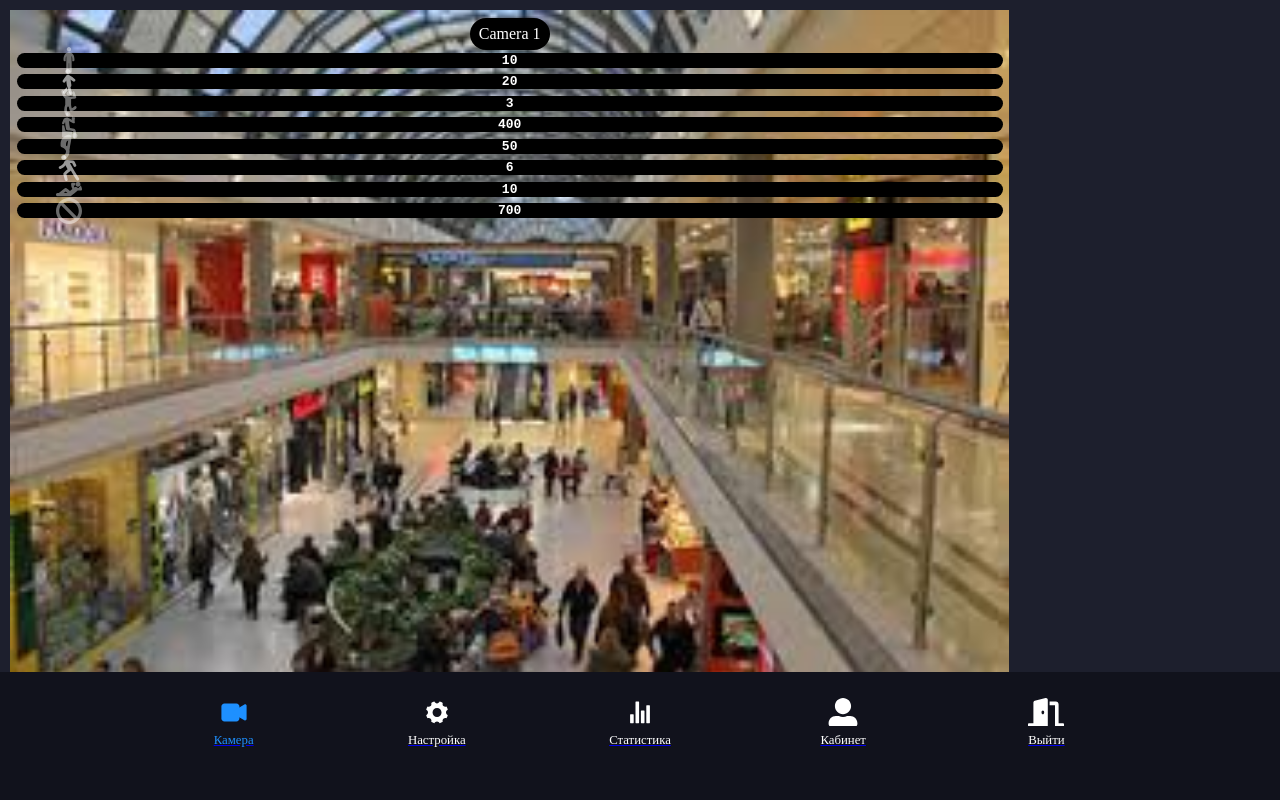
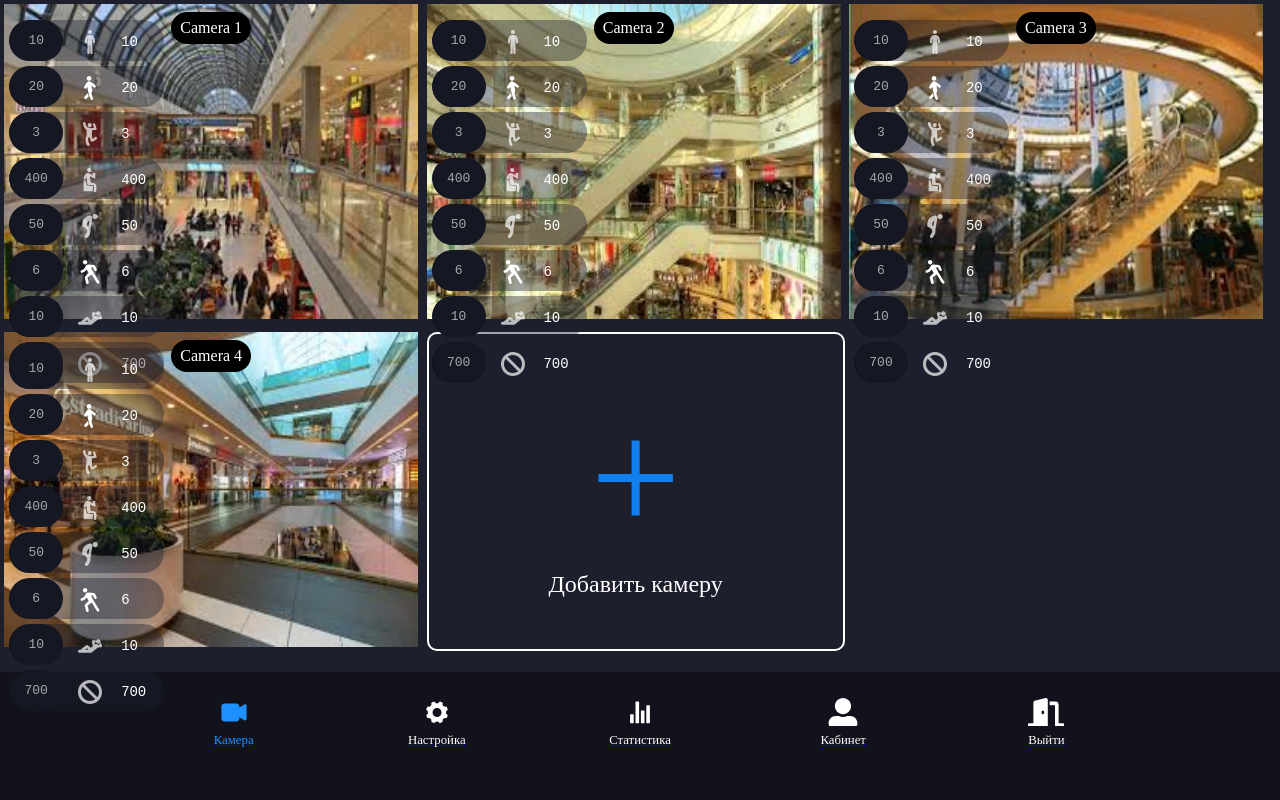
Before and after one commit to serg27makar/camera, a React (Create React App) app: page / in a window 1280 px wide. Shown: the top 800 px of the page. Built offline with nearby package versions, Linux system fonts and the light colour scheme.

Commit message:
Mani view style design

```diff
--- a/src/acess/css/cameraView.css
+++ b/src/acess/css/cameraView.css
@@ -1,10 +1,4 @@
 .cameraView {
-    background: red;
-    height: 99%;
-    width: 98%;
-    margin: 10px;
-}
-.cameraEmpty {
     height: 96%;
     width: 98%;
     padding: 1%;
@@ -54,42 +48,114 @@
 .peopleStateBar {
     position: relative;
     z-index: 1;
-    top: -100%;
+    top: calc(-100% - 2vw);
 }
 .togglePeopleState {
     color: white;
-    font-weight: bold;
-    background: black;
-    border-radius: 2em;
+    background: #11121C;
     display: flex;
     align-items: center;
     justify-content: center;
+    border-radius: 60px;
     font-family: monospace;
-    margin: 0.5em;
+    margin: 5px;
 }
 .togglePeopleState.bigSize {
-    font-size: 1.2em;
-    height: 3em;
-    width: 4em;
+    font-size: 14px;
+    height: 46px;
+    width: 64px;
 }
 .togglePeopleState.middleSize {
-    font-size: 0.9em;
-    height: 2.5em;
-    width: 3.4em;
+    font-size: 13px;
+    height: 41px;
+    width: 54px;
 }
 .togglePeopleState.smallSize {
-    font-size: 0.6em;
-    height: 2em;
-    width: 2.7em;
+    font-size: 12px;
+    height: 36px;
+    width: 44px;
 }
-.peopleStateImage {
-    height: 2em;
-    width: 5em;
+.peopleStateImage.bigSize {
     position: absolute;
-    left: 2em;
+    width: 272px;
+    height: 46px;
+    left: 6px;
+    background: rgba(29, 31, 45, 0.4);
+    border-radius: 60px;
 }
-.peopleStateIcon {
-    height: 2em;
-    width: auto;
-    opacity: 0.6;
+.peopleStateImage.middleSize {
+    position: absolute;
+    width: 154px;
+    height: 41px;
+    left: 6px;
+    background: rgba(29, 31, 45, 0.4);
+    border-radius: 60px;
 }
+.peopleStateImage.smallSize {
+    position: absolute;
+    width: 140px;
+    height: 36px;
+    left: 6px;
+    background: rgba(29, 31, 45, 0.4);
+    border-radius: 60px;
+}
+.peopleStateIcon.bigSize {
+    position: absolute;
+    width: 24px;
+    height: 24px;
+    left: 73px;
+    top: 10px;
+}
+.peopleStateIcon.middleSize {
+    position: absolute;
+    width: 24px;
+    height: 24px;
+    left: 68px;
+    top: 10px;
+}
+.peopleStateIcon.smallSize {
+    position: absolute;
+    width: 24px;
+    height: 24px;
+    left: 58px;
+    top: 6px;
+}
+.peopleStateText {
+    position: absolute;
+    left: 117px;
+    top: 14px;
+    font-size: 16px;
+    line-height: 19px;
+    text-align: center;
+    letter-spacing: -0.01em;
+}
+.peopleStateCount.bigSize {
+    position: absolute;
+    left: 228px;
+    top: 14px;
+    font-weight: 500;
+    font-size: 14px;
+    line-height: 16px;
+    text-align: center;
+    letter-spacing: -0.01em;
+}
+.peopleStateCount.middleSize {
+    position: absolute;
+    left: 111px;
+    top: 14px;
+    font-weight: 500;
+    font-size: 14px;
+    line-height: 16px;
+    text-align: center;
+    letter-spacing: -0.01em;
+}
+.peopleStateCount.smallSize {
+    position: absolute;
+    left: 100px;
+    top: 10px;
+    font-weight: 500;
+    font-size: 14px;
+    line-height: 16px;
+    text-align: center;
+    letter-spacing: -0.01em;
+}
--- a/src/acess/css/cameras.css
+++ b/src/acess/css/cameras.css
@@ -3,3 +3,24 @@
     height: 100%;
     width: 100%;
 }
+.viewCameras {
+    display: flex;
+    width: 100%;
+}
+.firstCameraWithThree {
+    width: 66%;
+}
+.rightViewWithThree {
+    width: 33%;
+    height: 49%;
+}
+.sixItemView {
+    display: grid;
+    grid-template-columns: repeat(3, 33vw);
+    grid-template-rows: repeat(2, 41vh);
+}
+.eightItemView {
+    display: grid;
+    grid-template-columns: repeat(4, 24.9vw);
+    grid-template-rows: repeat(2, 36vh);
+}
--- a/src/acess/resource/camerasArr.js
+++ b/src/acess/resource/camerasArr.js
@@ -15,51 +15,51 @@ const camerasArr = [
             motionless: 700,
         }
     },
-    // {
-    //     cameraName: "Camera 2",
-    //     cameraUrl: "",
-    //     peopleState: {
-    //         standing: 10,
-    //         walking: 20,
-    //         running: 3,
-    //         sitting: 400,
-    //         bentOver: 50,
-    //         moving: 6,
-    //         resting: 10,
-    //         motionless: 700,
-    //     }
-    // },
-    // {
-    //     cameraName: "Camera 3",
-    //     cameraUrl: "",
-    //     peopleState: {
-    //         standing: 10,
-    //         walking: 20,
-    //         running: 3,
-    //         sitting: 400,
-    //         bentOver: 50,
-    //         moving: 6,
-    //         resting: 10,
-    //         motionless: 700,
-    //     }
-    // },
-    // {
-    //     cameraName: "Camera 4",
-    //     cameraUrl: "",
-    //     peopleState: {
-    //         standing: 10,
-    //         walking: 20,
-    //         running: 3,
-    //         sitting: 400,
-    //         bentOver: 50,
-    //         moving: 6,
-    //         resting: 10,
-    //         motionless: 700,
-    //     }
-    // },
+    {
+        cameraName: "Camera 2",
+        cameraUrl: "./image/images1.jpg",
+        peopleState: {
+            standing: 10,
+            walking: 20,
+            running: 3,
+            sitting: 400,
+            bentOver: 50,
+            moving: 6,
+            resting: 10,
+            motionless: 700,
+        }
+    },
+    {
+        cameraName: "Camera 3",
+        cameraUrl: "./image/images2.jpg",
+        peopleState: {
+            standing: 10,
+            walking: 20,
+            running: 3,
+            sitting: 400,
+            bentOver: 50,
+            moving: 6,
+            resting: 10,
+            motionless: 700,
+        }
+    },
+    {
+        cameraName: "Camera 4",
+        cameraUrl: "./image/images3.jpg",
+        peopleState: {
+            standing: 10,
+            walking: 20,
+            running: 3,
+            sitting: 400,
+            bentOver: 50,
+            moving: 6,
+            resting: 10,
+            motionless: 700,
+        }
+    },
     // {
     //     cameraName: "Camera 5",
-    //     cameraUrl: "",
+    //     cameraUrl: "./image/images4.jpg",
     //     peopleState: {
     //         standing: 10,
     //         walking: 20,
@@ -73,7 +73,7 @@ const camerasArr = [
     // },
     // {
     //     cameraName: "Camera 6",
-    //     cameraUrl: "",
+    //     cameraUrl: "./image/images0.jpg",
     //     peopleState: {
     //         standing: 10,
     //         walking: 20,
@@ -87,7 +87,7 @@ const camerasArr = [
     // },
     // {
     //     cameraName: "Camera 7",
-    //     cameraUrl: "",
+    //     cameraUrl: "./image/images1.jpg",
     //     peopleState: {
     //         standing: 10,
     //         walking: 20,
--- a/src/components/Cameraview.js
+++ b/src/components/Cameraview.js
@@ -1,12 +1,12 @@
 import React from 'react';
 import '../acess/css/cameraView.css'
-import camerasArr from "../acess/resource/camerasArr";
 
 class CameraView extends React.Component {
     state = {
         peopleStateArr: [],
         isViewEmpty: false,
     };
+
     componentDidMount() {
         this.props.item && this.peopleBar();
     }
@@ -26,19 +26,18 @@ class CameraView extends React.Component {
             const imageUrl = "./image/" + imgName + ".svg";
             const item = {
                 imageUrl,
-                count
+                count,
+                imgName,
             };
             this.state.peopleStateArr.push(item);
         }
-
     }
 
     render() {
         const styleElement = "togglePeopleState " + this.props.size;
-        console.log(this.props, this.state);
         if (this.props.isViewEmpty) {
             return (
-                <div className="cameraEmpty">
+                <div className="cameraView">
                     <div className="addCameraButton">
                         <div>
                             <div className="plusButton">+</div>
@@ -60,8 +59,10 @@ class CameraView extends React.Component {
                         {this.state.peopleStateArr.map((i) => {
                             return (
                                 <div className={styleElement} key={i.imageUrl}>{i.count}
-                                    <div className="peopleStateImage">
-                                        <img className="peopleStateIcon" src={i.imageUrl}/>
+                                    <div className={"peopleStateImage " + this.props.size}>
+                                        <img className={"peopleStateIcon " + this.props.size} src={i.imageUrl}/>
+                                        {this.props.size === "bigSize" ?  <span className="peopleStateText">{i.imgName}</span> : null}
+                                        <span className={"peopleStateCount " + this.props.size}>{i.count}</span>
                                     </div>
                                 </div>
                             )
--- a/src/pages/Cameras.js
+++ b/src/pages/Cameras.js
@@ -35,37 +35,53 @@ class Cameras extends React.Component {
 
     viewThree() {
         return(
-            <div>
-                {this.state.cameras.map((item, index) => {
-                    return <CameraView item={item} key={index}/>
-                })}
-                <CameraView isViewEmpty={true}/>
+            <div className="viewCameras">
+                <div className="firstCameraWithThree">
+                    <CameraView item={this.state.cameras[0]} size={"bigSize"}/>
+                </div>
+                {this.state.cameras[1] ?
+                    <div className="rightViewWithThree">
+                        <CameraView item={this.state.cameras[1]} size={"middleSize"}/>
+                        <CameraView isViewEmpty={true}/>}
+                    </div> :
+                    <div className="rightViewWithThree">
+                        <CameraView isViewEmpty={true}/>}
+                    </div>
+                }
             </div>
         )
     }
 
     viewSix() {
-
+        return(
+            <div className="viewCameras">
+                <div className="sixItemView">
+                    {this.state.cameras.map((item, index) => {
+                        return <CameraView item={item} key={index} size={"middleSize"}/>
+                    })}
+                    <CameraView isViewEmpty={true}/>
+                </div>
+            </div>
+        )
     }
 
     viewEight() {
-
+        return(
+            <div className="viewCameras">
+                <div className="eightItemView">
+                    {this.state.cameras.map((item, index) => {
+                        return <CameraView item={item} key={index} size={"smallSize"}/>
+                    })}
+                    <CameraView isViewEmpty={true}/>
+                </div>
+            </div>
+        )
     }
 
     render() {
-
         return (
             <div className="cameraScreen">
                 {this.renderViewConstructor()}
-                {/*<div style={{minWidth: "66%"}}>*/}
-                {/*    <CameraView size={"bigSize"}/>*/}
-
-                {/*</div>*/}
-                {/*<div style={{display: "block", maxHeight: "50%", width: "100%"}}>*/}
-                {/*    <CameraView size={"middleSize"}/>*/}
-                {/*    <CameraView size={"middleSize"}/>*/}
-                {/*</div>*/}
-
             </div>
         );
     }
```
